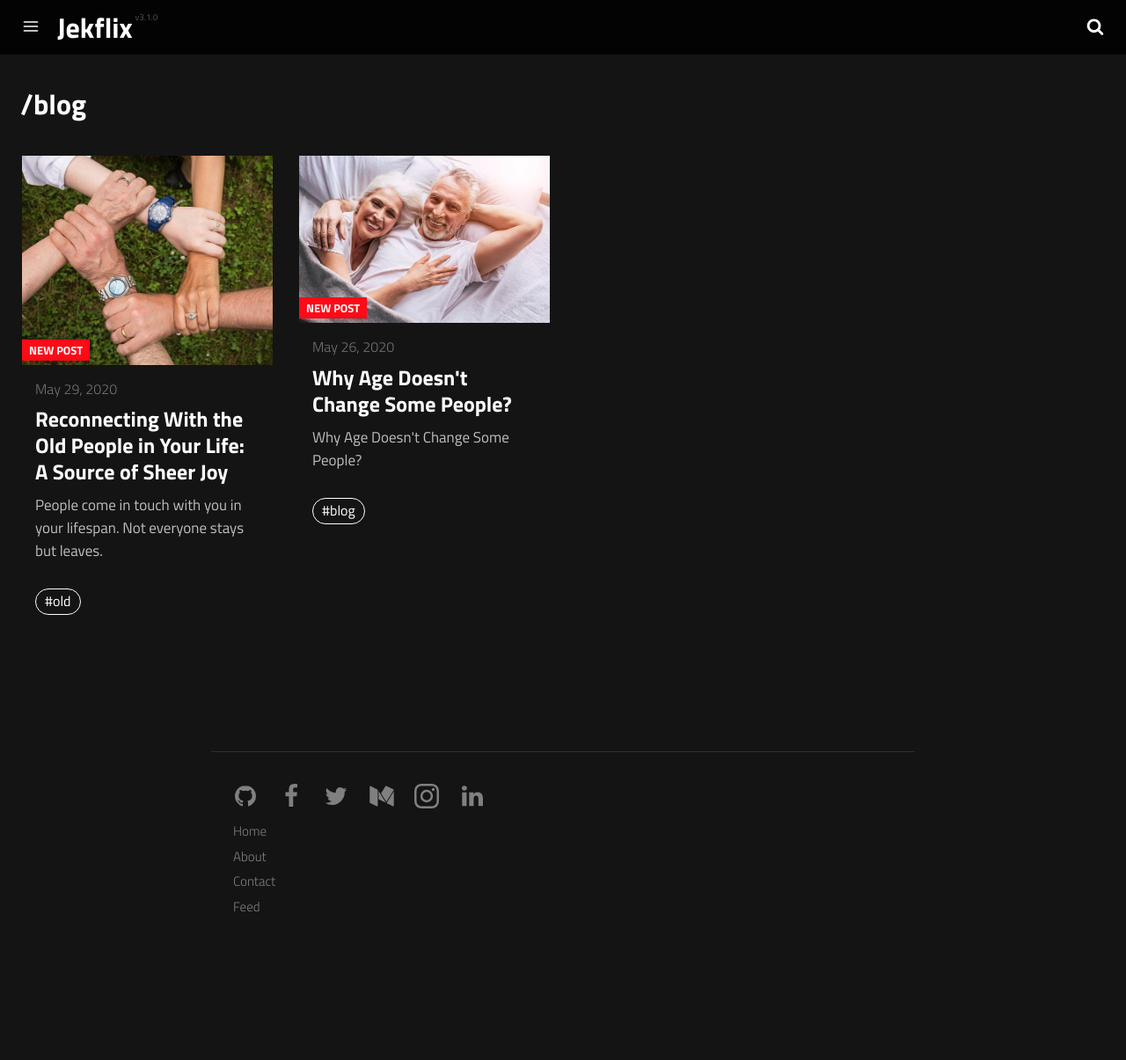
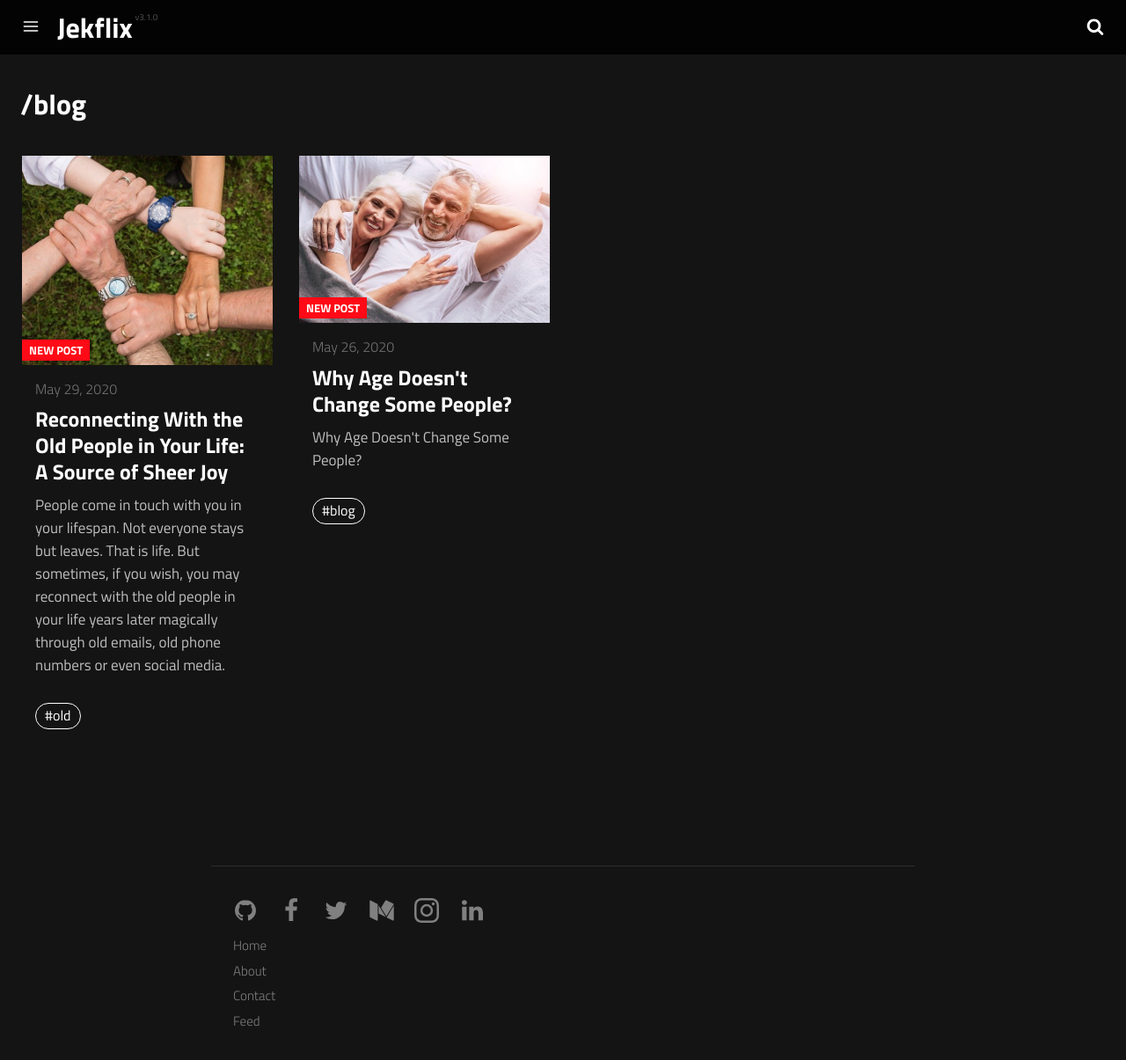
Before and after one commit to rabieelj/test, a Jekyll site: the page built from category/blog.md, in a window 1280 px wide and 1205 px high. Shown: the whole window at 88% size. Built offline with Jekyll 4.4.1, drawn with Linux system fonts in a browser that asks for light colours; a script that is not in the unit is left out.

Commit message:
Update Posts “2020-05-29-reconnecting-with-the-old-people-in-your-life-a-source-of-sheer-joy”

```diff
--- a/_posts/2020-05-29-reconnecting-with-the-old-people-in-your-life-a-source-of-sheer-joy.md
+++ b/_posts/2020-05-29-reconnecting-with-the-old-people-in-your-life-a-source-of-sheer-joy.md
@@ -2,7 +2,10 @@
 date: 2020-05-29T05:16:26.000Z
 layout: post
 title: "Reconnecting With the Old People in Your Life: A Source of Sheer Joy"
-description: People come in touch with you in your lifespan. Not everyone stays but leaves.
+description: People come in touch with you in your lifespan. Not everyone stays
+  but leaves. That is life. But sometimes, if you wish, you may reconnect with
+  the old people in your life years later magically through old emails, old
+  phone numbers or even social media.
 image: /assets/img/uploads/team-spirit-2448837_640.jpg
 optimized_image: /assets/img/uploads/team-spirit-2448837_640.jpg
 category: blog
```
